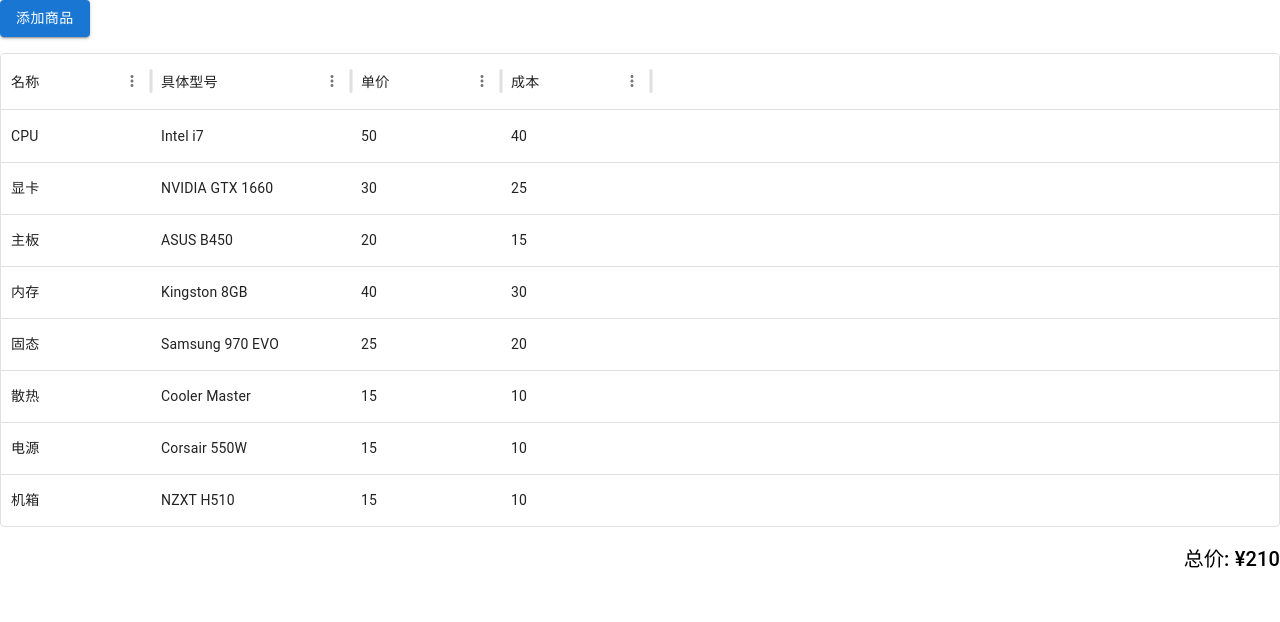
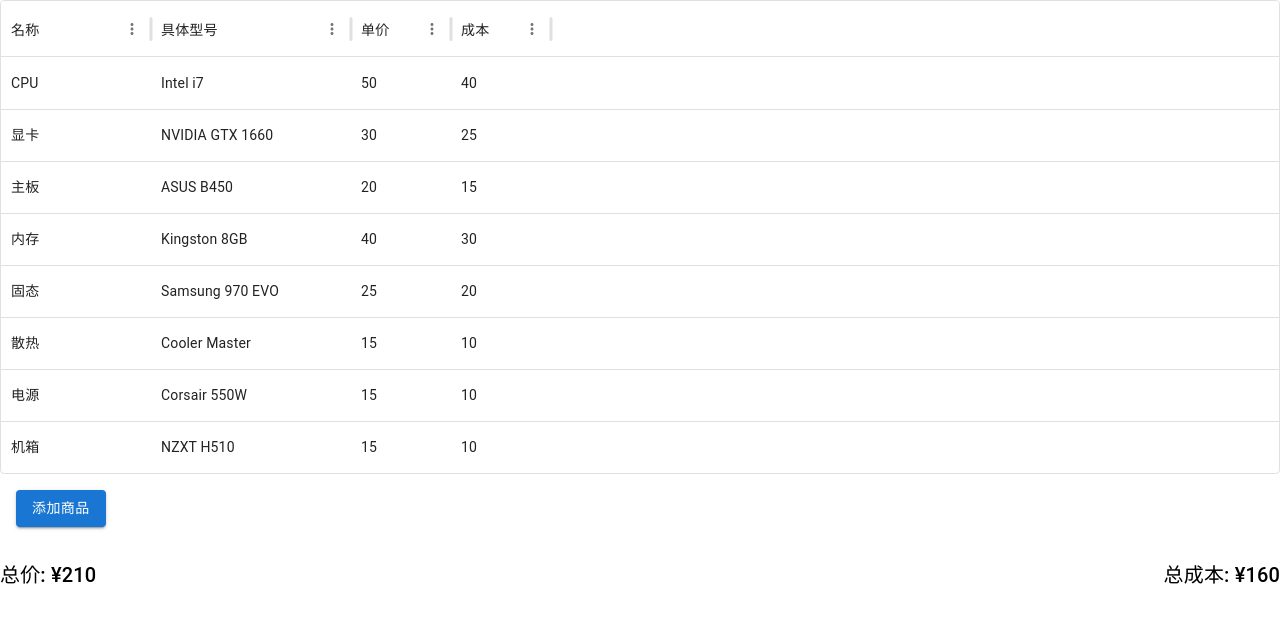
Before and after one commit to coldmountein/my-app, a React (Create React App) app: page / in a window 1280 px wide. Shown: the top 622 px of the page. Built offline with nearby package versions, Linux system fonts and the light colour scheme.

Commit message:
缺少送货，店铺标识

```diff
--- a/src/App.tsx
+++ b/src/App.tsx
@@ -23,25 +23,29 @@
     return items.reduce((acc, item) => acc + item.price, 0);
   }, [items]);
 
+  // 计算总成本
+  const totalCost = useMemo(() => {
+    return items.reduce((acc, item) => acc + item.chengben, 0);
+  }, [items]);
+
   // DataGrid 的列定义
   const columns = [
     { field: 'name', headerName: '名称', width: 150, editable: true },
-    { field: 'model', headerName: '具体型号', width: 200, editable: true }, // 新增“具体型号”列
-    { field: 'price', headerName: '单价', width: 150, editable: true },
-    { field: 'chengben', headerName: '成本', width: 150, editable: true },
+    { field: 'model', headerName: '具体型号', width: 200, editable: true },
+    { field: 'price', headerName: '单价', width: 100, editable: true },
+    { field: 'chengben', headerName: '成本', width: 100, editable: true },
   ];
 
   // 更新行数据的处理函数
-  const handleProcessRowUpdate = (newRow: { price: number; chengben: number; id: number; model: any; }) => {
+  const handleProcessRowUpdate = (newRow: { price: number; chengben: number; id: number; }) => {
+    // 输入验证：确保价格和成本为有效数字
     if (isNaN(newRow.price) || isNaN(newRow.chengben) || newRow.price < 0 || newRow.chengben < 0) {
       alert('请输入有效的数字');
       return newRow;
     }
 
     const updatedItems = items.map(item =>
-      item.id === newRow.id
-        ? { ...item, price: Number(newRow.price), chengben: Number(newRow.chengben), model: newRow.model }
-        : item
+      item.id === newRow.id ? { ...item, price: Number(newRow.price), chengben: Number(newRow.chengben) } : item
     );
     setItems(updatedItems);
     return newRow;
@@ -50,34 +54,37 @@
   // 添加新行的处理函数
   const handleAddRow = () => {
     const newItem = {
-      id: items.length + 1,
-      name: `新商品 ${items.length + 1}`,
-      model: '', // 默认空型号
-      price: 0,
-      chengben: 0,
+      id: items.length + 1, // 生成新的 id
+      name: `新商品 ${items.length + 1}`, // 默认名称
+      model: '', // 默认具体型号
+      price: 0, // 默认单价
+      chengben: 0, // 默认成本
     };
-    setItems([...items, newItem]);
+    setItems([...items, newItem]); // 添加新行
   };
 
   return (
     <Box sx={{ height: '100%', width: '100%' }}>
-      {/* 添加新行按钮 */}
-      <Button variant="contained" onClick={handleAddRow} sx={{ marginBottom: 2 }}>
-        添加商品
-      </Button>
       {/* 商品列表 */}
       <DataGrid
         rows={items}
         columns={columns}
         pagination
         paginationModel={paginationModel}
-        onPaginationModelChange={setPaginationModel}
-        processRowUpdate={handleProcessRowUpdate}
-        hideFooter
+        onPaginationModelChange={setPaginationModel} // 更新分页状态
+        processRowUpdate={handleProcessRowUpdate} // 处理行更新
+        hideFooter // 隐藏分页信息
       />
-      {/* 总价显示 */}
-      <Box sx={{ marginTop: 2, display: 'flex', justifyContent: 'flex-end' }}>
+
+      {/* 添加新行按钮 */}
+      <Button variant="contained" onClick={handleAddRow} sx={{ margin: 2 }}>
+        添加商品
+      </Button>
+
+      {/* 显示总价和总成本价 */}
+      <Box sx={{ marginTop: 2, display: 'flex', justifyContent: 'space-between' }}>
         <Typography variant="h6">总价: ¥{total}</Typography>
+        <Typography variant="h6">总成本: ¥{totalCost}</Typography>
       </Box>
     </Box>
   );
```
